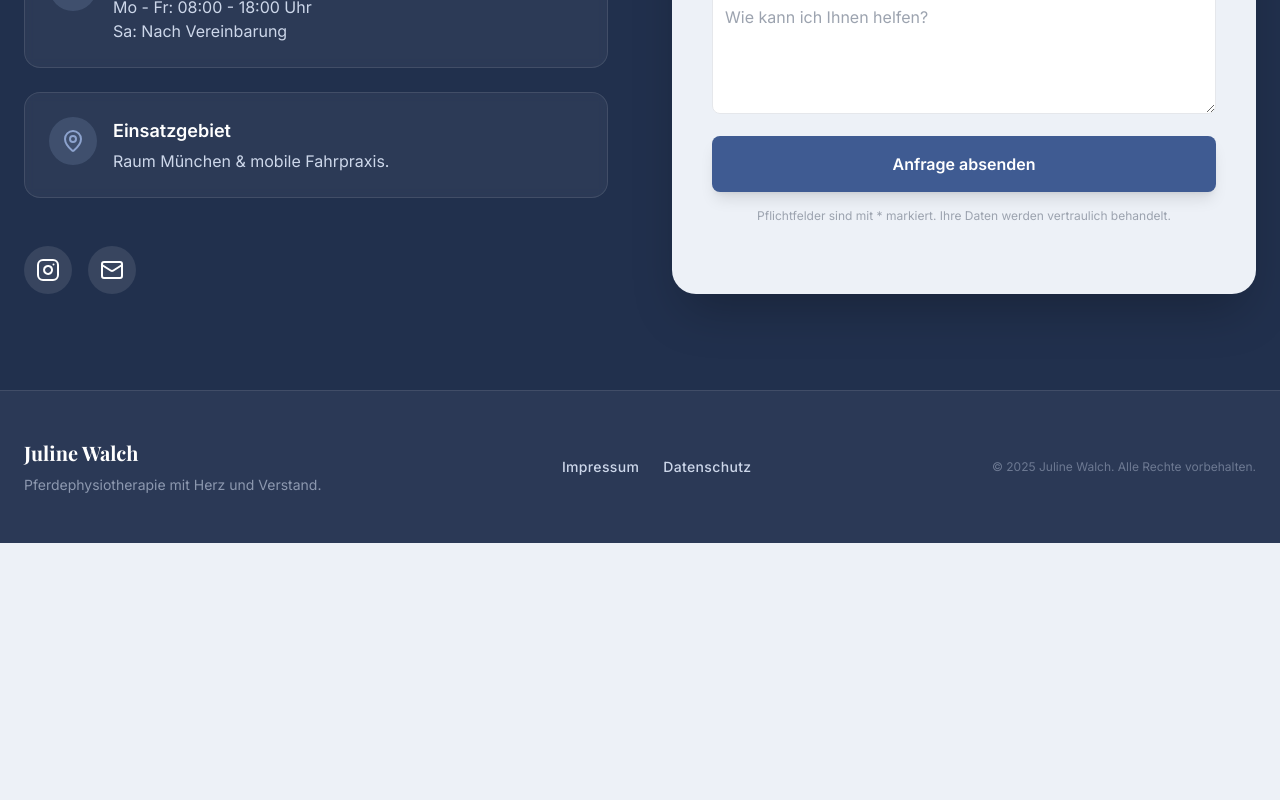
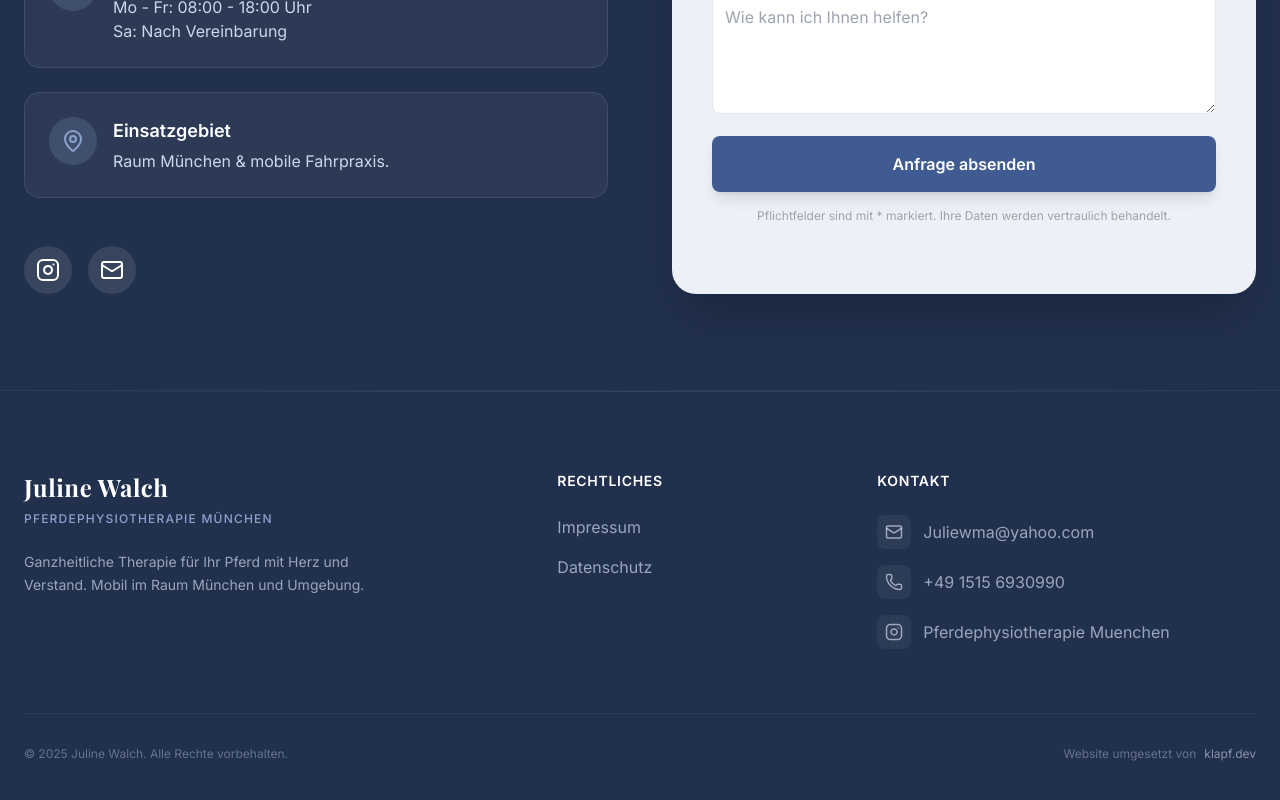
Before and after one commit to ovoxoy/Julie-Webseite, a React (Vite) app: page / in a window 1280 px wide. Shown: the part 4777-5577 px from the top of the page. Before the commit the page ends 5320 px from the top, so only its background shows below. Built offline with nearby package versions, Linux system fonts and the light colour scheme; a web font is replaced by a local one.

Commit message:
footer adjusted

```diff
--- a/src/components/Footer.tsx
+++ b/src/components/Footer.tsx
@@ -1,27 +1,122 @@
 import React from 'react';
+import { Mail, ArrowUpRight, Phone } from 'lucide-react';
 
 interface FooterProps {
   onNavigate: (page: 'home' | 'impressum' | 'datenschutz') => void;
 }
 
+// Custom Instagram component to match Contact section style / avoid deprecation issues
+const Instagram = ({ size = 20, className }: { size?: number, className?: string }) => (
+  <svg
+    xmlns="http://www.w3.org/2000/svg"
+    width={size}
+    height={size}
+    viewBox="0 0 24 24"
+    fill="none"
+    stroke="currentColor"
+    strokeWidth="2"
+    strokeLinecap="round"
+    strokeLinejoin="round"
+    className={className}
+  >
+    <rect width="20" height="20" x="2" y="2" rx="5" ry="5" />
+    <path d="M16 11.37A4 4 0 1 1 12.63 8 4 4 0 0 1 16 11.37z" />
+    <line x1="17.5" x2="17.51" y1="6.5" y2="6.5" />
+  </svg>
+);
+
 export const Footer: React.FC<FooterProps> = ({ onNavigate }) => {
   return (
-    <footer className="bg-brand-dark/95 text-brand-light py-12 border-t border-white/10">
+    <footer className="bg-brand-dark relative text-brand-light overflow-hidden pt-12 pb-6 md:pt-20 md:pb-10 border-t border-white/5">
+      {/* Background decoration */}
+      <div className="absolute top-0 left-0 w-full h-px bg-gradient-to-r from-transparent via-white/10 to-transparent"></div>
+
       <div className="container mx-auto px-6">
-        <div className="flex flex-col md:flex-row justify-between items-center gap-6">
-          <div className="text-center md:text-left">
-            <h5 className="text-xl font-serif font-bold text-white mb-2">Juline Walch</h5>
-            <p className="text-sm opacity-60">Pferdephysiotherapie mit Herz und Verstand.</p>
+        <div className="grid grid-cols-1 md:grid-cols-12 gap-8 mb-8 md:gap-12 md:mb-16">
+
+          {/* Column 1: Brand & Desc (Span 5) */}
+          <div className="md:col-span-5 space-y-4 md:space-y-6">
+            <div>
+              <h5 className="text-2xl font-serif font-bold text-white mb-2 tracking-wide">Juline Walch</h5>
+              <p className="text-brand-accent text-xs font-medium tracking-widest uppercase">Pferdephysiotherapie München</p>
+            </div>
+            <p className="text-brand-light/70 text-sm leading-relaxed max-w-sm">
+              Ganzheitliche Therapie für Ihr Pferd mit Herz und Verstand. Mobil im Raum München und Umgebung.
+            </p>
           </div>
 
-          <div className="flex gap-6 text-sm font-medium tracking-wide">
-             <button onClick={() => onNavigate('impressum')} className="hover:text-brand-accent transition-colors">Impressum</button>
-             <button onClick={() => onNavigate('datenschutz')} className="hover:text-brand-accent transition-colors">Datenschutz</button>
-             {/* AGB is often part of Impressum or not explicitly needed for small services, keeping link separate if needed later or pointing to Impressum */}
+          {/* Column 2: Navigation (Span 3) */}
+          <div className="md:col-span-3">
+            <h6 className="text-white font-bold mb-3 md:mb-6 text-sm uppercase tracking-wider">Rechtliches</h6>
+            <nav className="flex flex-col gap-4">
+              <button
+                onClick={() => onNavigate('impressum')}
+                className="text-brand-light/70 hover:text-brand-accent transition-colors text-left flex items-center group w-fit"
+              >
+                <span className="w-0 group-hover:w-1.5 h-1.5 rounded-full bg-brand-accent mr-0 group-hover:mr-2 transition-all duration-300"></span>
+                Impressum
+              </button>
+              <button
+                onClick={() => onNavigate('datenschutz')}
+                className="text-brand-light/70 hover:text-brand-accent transition-colors text-left flex items-center group w-fit"
+              >
+                <span className="w-0 group-hover:w-1.5 h-1.5 rounded-full bg-brand-accent mr-0 group-hover:mr-2 transition-all duration-300"></span>
+                Datenschutz
+              </button>
+            </nav>
           </div>
 
-          <div className="text-xs opacity-40">
+          {/* Column 3: Contact (Span 4) */}
+          <div className="md:col-span-4">
+            <h6 className="text-white font-bold mb-3 md:mb-6 text-sm uppercase tracking-wider">Kontakt</h6>
+            <div className="space-y-4">
+              <a href="mailto:Juliewma@yahoo.com" className="flex items-center gap-3 text-brand-light/70 hover:text-white transition-colors group">
+                <div className="p-2 bg-white/5 rounded-lg group-hover:bg-brand-accent/20 transition-colors">
+                  <Mail size={18} />
+                </div>
+                <span>Juliewma@yahoo.com</span>
+              </a>
+              <a href="tel:+4915156930990" className="flex items-center gap-3 text-brand-light/70 hover:text-white transition-colors group">
+                <div className="p-2 bg-white/5 rounded-lg group-hover:bg-brand-accent/20 transition-colors">
+                  <Phone size={18} />
+                </div>
+                <span>+49 1515 6930990</span>
+              </a>
+              <a
+                href="https://www.instagram.com/pferdephysiotherapie.muenchen"
+                target="_blank"
+                rel="noopener noreferrer"
+                className="flex items-center gap-3 text-brand-light/70 hover:text-white transition-colors group w-fit"
+              >
+                <div className="p-2 bg-white/5 rounded-lg group-hover:bg-brand-accent/20 transition-colors">
+                  <Instagram size={18} />
+                </div>
+                <span>Pferdephysiotherapie Muenchen</span>
+                <ArrowUpRight size={14} className="opacity-0 -translate-y-1 group-hover:opacity-100 group-hover:translate-y-0 transition-all" />
+              </a>
+            </div>
+          </div>
+        </div>
+
+        {/* Divider */}
+        <div className="h-px w-full bg-white/5 mb-8"></div>
+
+        {/* Bottom Bar */}
+        <div className="flex flex-col md:flex-row justify-between items-center gap-4 md:gap-6 text-xs text-brand-light/40">
+          <div className="text-center md:text-left">
             &copy; {new Date().getFullYear()} Juline Walch. Alle Rechte vorbehalten.
+          </div>
+
+          <div className="flex items-center gap-2">
+            <span>Website umgesetzt von</span>
+            <a
+              href="https://www.klapf.dev"
+              target="_blank"
+              rel="noopener noreferrer"
+              className="text-brand-light/60 hover:text-brand-accent transition-colors flex items-center gap-1"
+            >
+              klapf.dev
+            </a>
           </div>
         </div>
       </div>
--- a/src/components/Services.tsx
+++ b/src/components/Services.tsx
@@ -57,7 +57,7 @@ export const Services: React.FC = () => {
         <div className="text-center max-w-3xl mx-auto mb-16">
           <h2 className="text-sm font-bold tracking-widest text-brand-accent uppercase mb-3">Leistungsspektrum</h2>
           <h3 className="text-4xl font-serif font-bold text-brand-dark mb-6">Therapieangebote</h3>
-          <p className="text-gray-600 text-left md:text-center">
+          <p className="text-gray-600">
             Jede Behandlung wird individuell auf die Bedürfnisse Ihres Pferdes abgestimmt. Mein Ziel ist es, Durchlässigkeit und Gesundheit des Pferdes bis ins hohe Alter zu fördern.
           </p>
         </div>
```
